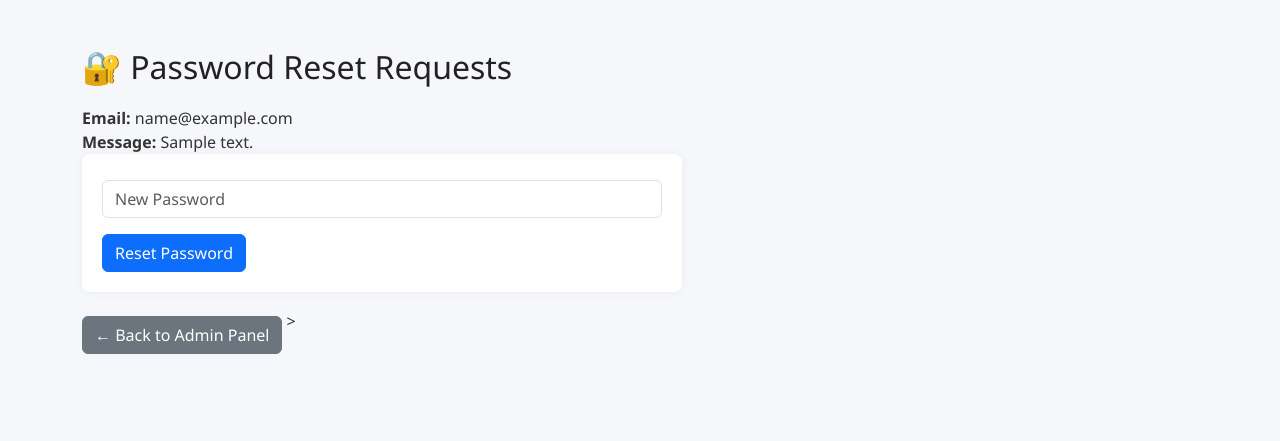
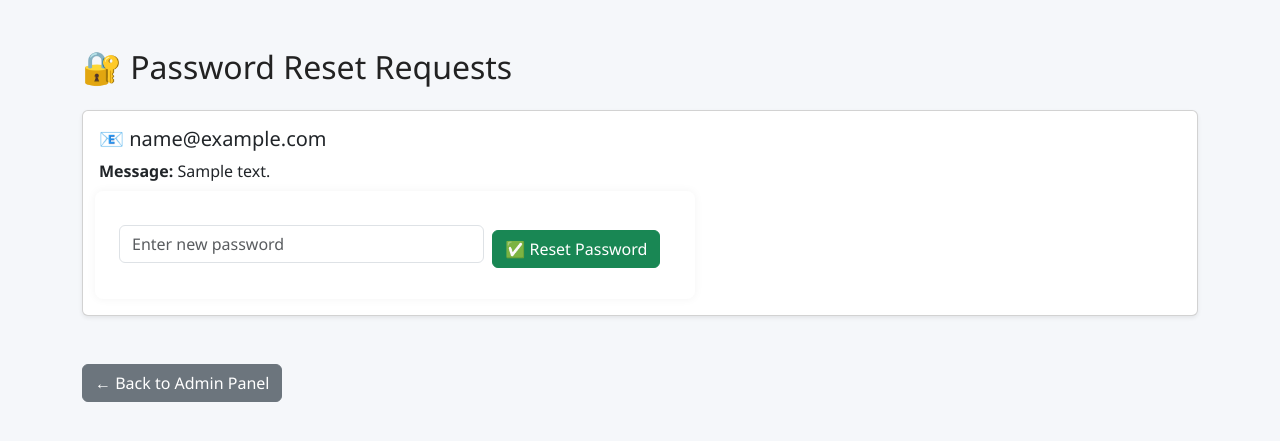
Before and after one commit to anubhavdwivedy/ta_monitoring_system, a Flask app: template templates/admin_requests.html in a window 1280 px wide. Shown: the top 441 px of the page. Run offline with Flask 3, Linux system fonts and the light colour scheme; the template is opened without the code that fills it: most values are stand-ins (such as "Sample title", 1, 10 or a date in 2020).

Commit message:
Update admin_requests.html

```diff
--- a/templates/admin_requests.html
+++ b/templates/admin_requests.html
@@ -6,25 +6,30 @@
     <link rel="stylesheet" href="{{ url_for('static', filename='style.css') }}">
 </head>
 <body class="container mt-5">
-    <h2 class="page-title">🔐 Password Reset Requests</h2>
+    <h2 class="mb-4">🔐 Password Reset Requests</h2>
 
     {% if requests %}
         {% for req in requests %}
-            <div class="request-box">
-                <div><strong>Email:</strong> {{ req.email }}</div>
-                <div><strong>Message:</strong> {{ req.message }}</div>
+            <div class="card mb-4 shadow-sm">
+                <div class="card-body">
+                    <h5 class="card-title">📧 {{ req.email }}</h5>
+                    <p class="card-text"><strong>Message:</strong> {{ req.message }}</p>
 
-                <form class="reset-form" method="POST" action="/approve-reset/{{ req.id }}">
-                    <input type="password" name="new_password" placeholder="New Password" required class="form-control">
-                    <button type="submit" class="btn btn-primary">Reset Password</button>
-                </form>
+                    <form method="POST" action="/approve-reset/{{ req.id }}" class="row g-2 align-items-center">
+                        <div class="col-sm-8">
+                            <input type="password" name="new_password" class="form-control" placeholder="Enter new password" required>
+                        </div>
+                        <div class="col-sm-4">
+                            <button type="submit" class="btn btn-success">✅ Reset Password</button>
+                        </div>
+                    </form>
+                </div>
             </div>
         {% endfor %}
     {% else %}
-        <p>No pending requests.</p>
+        <div class="alert alert-info">No pending password reset requests at the moment.</div>
     {% endif %}
 
     <a href="/admin" class="btn btn-secondary mt-4">← Back to Admin Panel</a>
 </body>
 </html>
->
```
